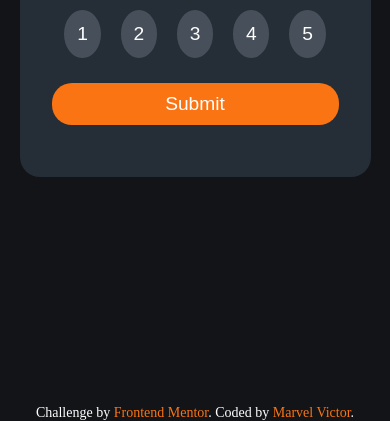
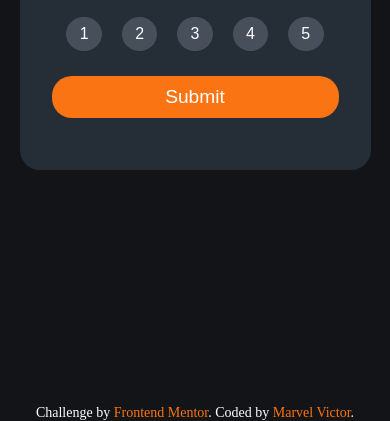
Before and after one commit to Mharvel13/Interactive-rating-Component-Main, a plain HTML site: page index.html in a window 390 px wide. Shown: the part 439-860 px from the top of the page. Drawn offline with Linux system fonts and the light colour scheme.

```diff
--- a/style.css
+++ b/style.css
@@ -133,10 +133,18 @@
     section {
         width: 50%;
     }
+
+
 }
 @media (max-width: 550px) {
     section {
         width: 90%;
+
+    }
+
+    .rating-item {
+        font-size: 1rem;
+        padding: 0.5rem;
     }
 }
 
```
